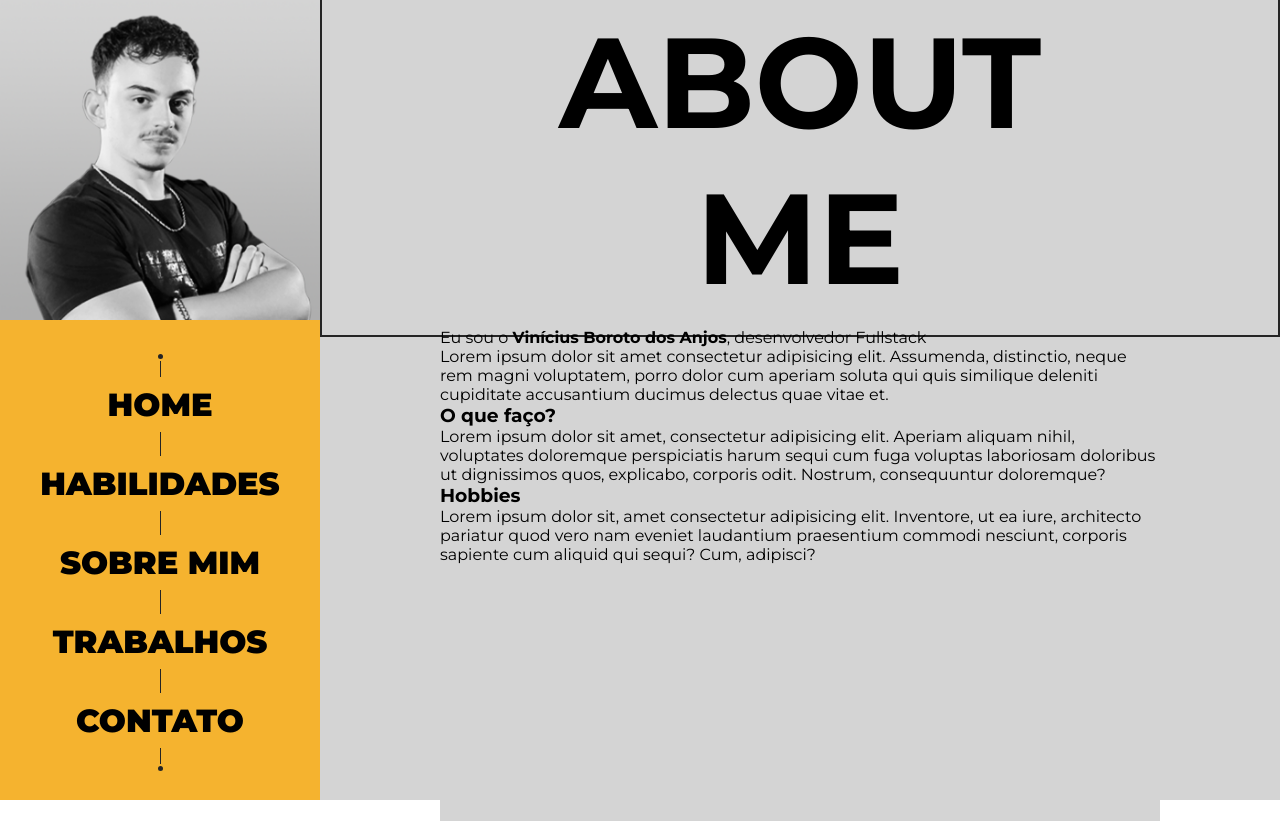
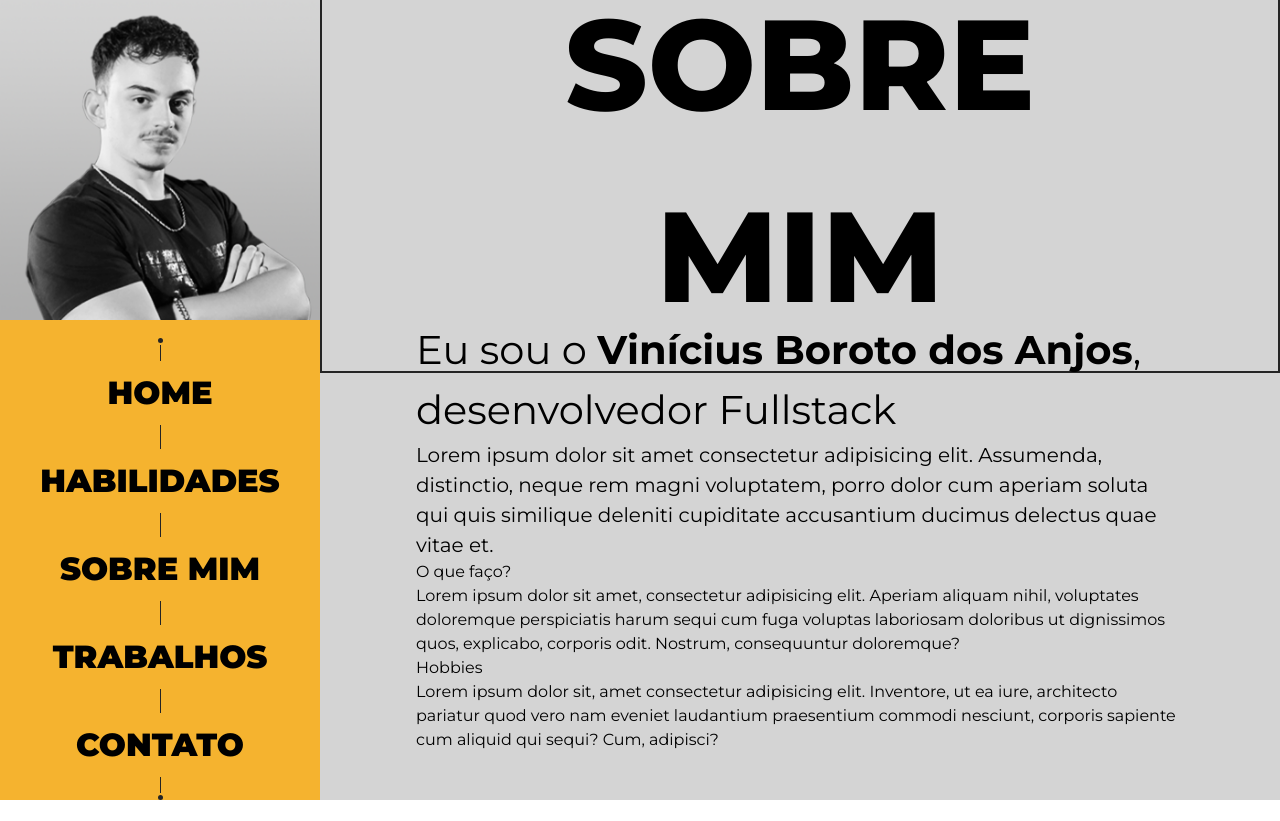
Before and after one commit to ViniciusBoroto/meu-portfolio, a website: page index.html in a window 1280 px wide. Shown: the top 821 px of the page. After the commit the page ends 800 px from the top, so only its background shows below. Drawn offline with Linux system fonts and the light colour scheme.

Commit message:
tailwind installation

```diff
--- a/assets/css/style.css
+++ b/assets/css/style.css
@@ -11,19 +11,23 @@
 
     --fs-navList: 2rem;
     --fs-title: 8rem;
+    --fs-subtitle: 2.5rem;
+    --fs-text: 1.25rem;
+    --fs-smalltext: 1rem;
 }
 
 @media (min-width:768px) {
-    :root {
-    }
+    :root {}
 }
 
 .bg--primary {
     background-color: var(--clr-primary) !important;
 }
+
 .bg--grey {
     background-color: var(--clr-grey) !important;
 }
+
 .bg--black {
     background-color: var(--clr-black) !important;
 }
@@ -51,6 +55,14 @@ section {
 
 /* NAVBAR */
 .navbar {
+    position: fixed;
+    /* Fixed Sidebar (stay in place on scroll) */
+    z-index: 1;
+    /* Stay on top */
+    top: 0;
+    /* Stay at the top */
+    left: 0;
+
     display: flex;
     flex-direction: column;
 
@@ -110,6 +122,7 @@ section {
     width: 1px;
     height: 3vh;
 }
+
 /* / NAVBAR */
 
 body {
@@ -117,7 +130,9 @@ body {
 }
 
 main {
-    width: 100%;
+    width: calc(100vw - var(--navbar-width));
+    position: fixed;
+    left: var(--navbar-width);
     background: var(--clr-grey);
 }
 
@@ -129,8 +144,13 @@ main {
     height: var(--navbar-width);
 }
 
+.section__body {
+    height: 100%;
+}
+
 .header__title {
     font-size: var(--fs-title);
+    font-weight: 800;
     text-align: center;
     display: inline-block;
 
@@ -140,7 +160,19 @@ main {
 }
 
 .content-container {
-    width: 75%;
+    width: 80%;
     height: 100%;
-    margin: .5rem auto 0px auto;
+    margin: auto;
 }
+
+.subtitle {
+    font-size: var(--fs-subtitle);
+}
+
+.text {
+    font-size: var(--fs-text)
+}
+
+.small-text {
+    font-size: var(--fs-smalltext);
+}
--- a/index.html
+++ b/index.html
@@ -15,7 +15,7 @@
     <link
         href="https://fonts.googleapis.com/css2?family=Montserrat:ital,wght@0,100;0,200;0,300;0,400;0,500;0,600;0,700;0,800;0,900;1,100;1,200;1,300;1,400;1,500;1,600;1,700;1,800;1,900&display=swap"
         rel="stylesheet">
-
+    <link rel="stylesheet" href="dist/output.css">k
 
     <link rel="stylesheet" href="assets/css/style.css">
 </head>
@@ -79,31 +79,39 @@
     <main>
         <!-- HOME -->
         <section class="home" id="home">
-            <header class="section__header">
-                <h1 class="header__title">ABOUT ME</h1>
-            </header>
-            <main class="content-container">
+            <div class="section__header">
+                <h1 class="header__title">SOBRE MIM</h1>
+            </div>
+            <div class="section__body">
+                <div class="content-container">
                     <p class="subtitle">Eu sou o <strong>Vinícius Boroto dos Anjos</strong>, desenvolvedor Fullstack</p>
-                <p class="text">Lorem ipsum dolor sit amet consectetur adipisicing elit. Assumenda, distinctio, neque
+                    <p class="text">Lorem ipsum dolor sit amet consectetur adipisicing elit. Assumenda, distinctio,
+                        neque
                         rem magni voluptatem, porro dolor cum aperiam soluta qui quis similique deleniti cupiditate
                         accusantium ducimus delectus quae vitae et.</p>
                     <div>
                         <div>
                             <h3>O que faço?</h3>
-                        <p>
-                            Lorem ipsum dolor sit amet, consectetur adipisicing elit. Aperiam aliquam nihil, voluptates
-                            doloremque perspiciatis harum sequi cum fuga voluptas laboriosam doloribus ut dignissimos
+                            <p class="small-text">
+                                Lorem ipsum dolor sit amet, consectetur adipisicing elit. Aperiam aliquam nihil,
+                                voluptates
+                                doloremque perspiciatis harum sequi cum fuga voluptas laboriosam doloribus ut
+                                dignissimos
                                 quos, explicabo, corporis odit. Nostrum, consequuntur doloremque?
                             </p>
                         </div>
                         <div>
                             <h3>Hobbies</h3>
-                        <p>Lorem ipsum dolor sit, amet consectetur adipisicing elit. Inventore, ut ea iure, architecto
-                            pariatur quod vero nam eveniet laudantium praesentium commodi nesciunt, corporis sapiente
+                            <p class="small-text">Lorem ipsum dolor sit, amet consectetur adipisicing elit. Inventore,
+                                ut ea iure,
+                                architecto
+                                pariatur quod vero nam eveniet laudantium praesentium commodi nesciunt, corporis
+                                sapiente
                                 cum aliquid qui sequi? Cum, adipisci?</p>
                         </div>
                     </div>
-            </main>
+                </div>
+            </div>
         </section>
         <!-- / HOME -->
     </main>
--- /dev/null
+++ b/src/input.css
@@ -0,0 +1,3 @@
+@tailwind base;
+@tailwind components;
+@tailwind utilities;
--- /dev/null
+++ b/tailwind.config.js
@@ -0,0 +1,8 @@
+/** @type {import('tailwindcss').Config} */
+module.exports = {
+  content: ["./*.{html,js}"],
+  theme: {
+    extend: {},
+  },
+  plugins: [],
+}
```
Also changed, not shown: package.json (added, +14 -0 lines), dist/output.css (added), 1 other file. Lines whose indentation alone changed are shown as unchanged.
